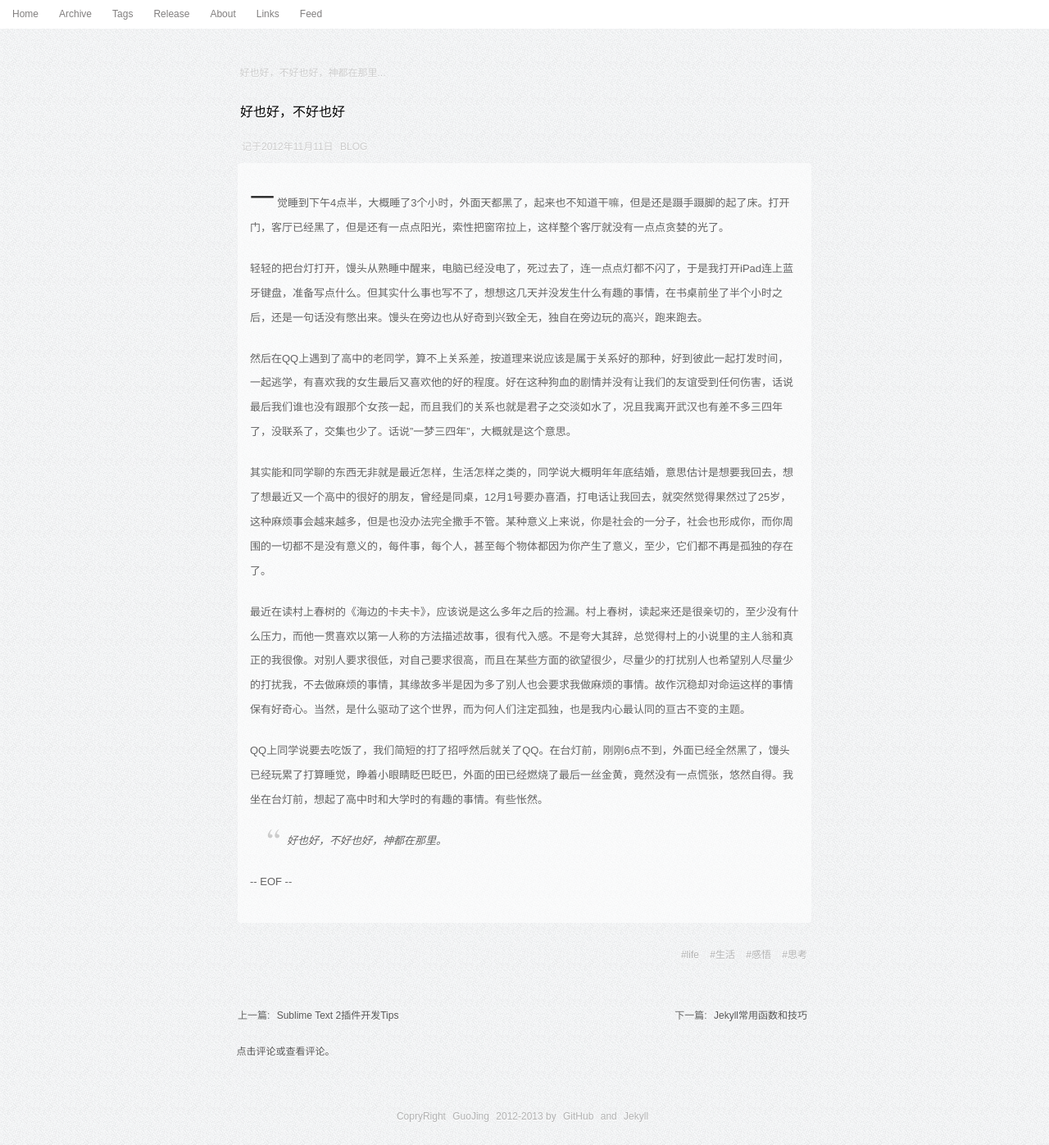
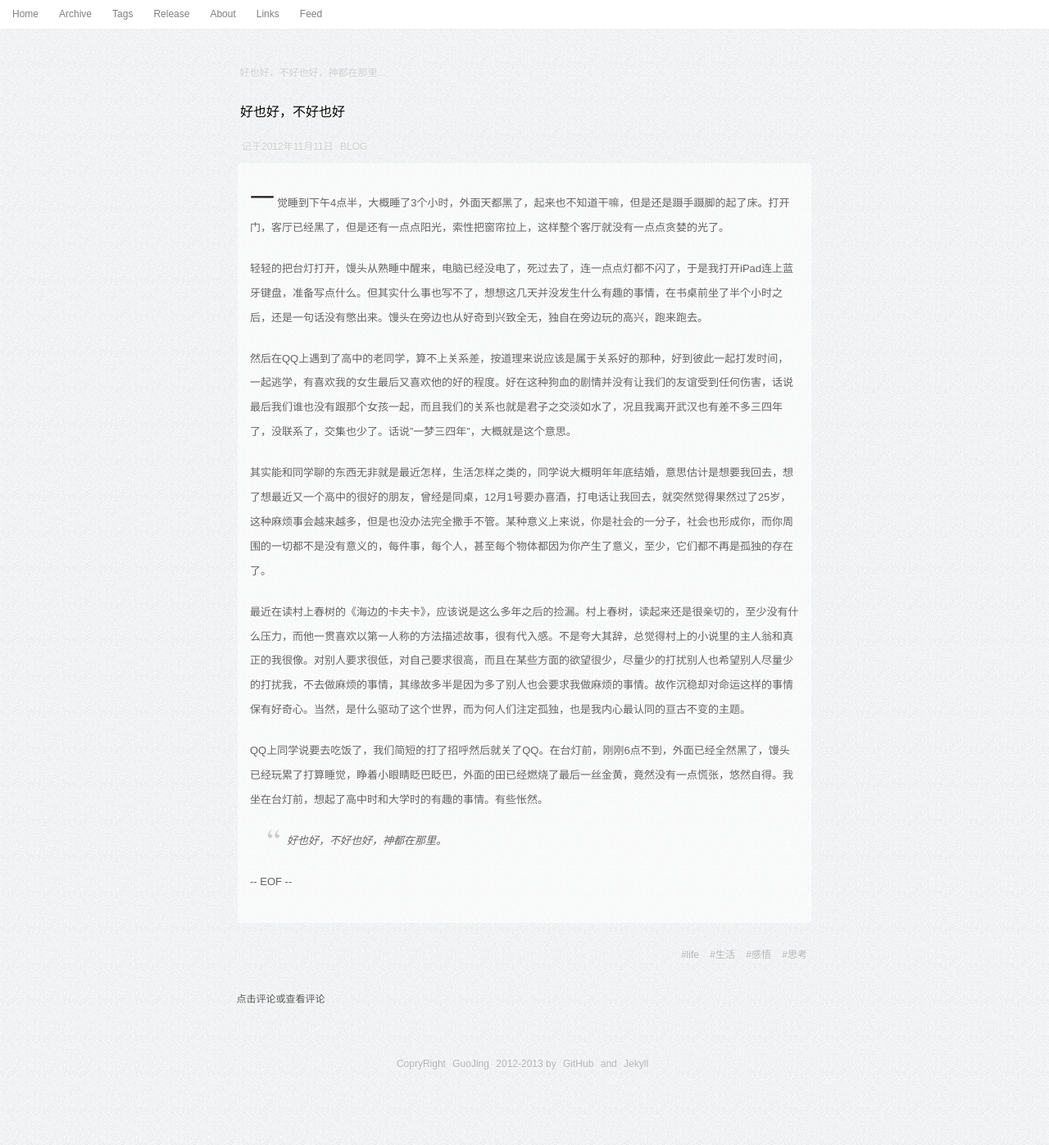
Before and after one commit to zwitzwit/guojing.github.com, a Jekyll site: the page built from _posts/blog/2012-11-11-good-or-bad.md, in a window 1280 px wide. Shown: the whole page at 82% size. Built offline with Jekyll 4.4.1, drawn with Linux system fonts in a browser that asks for light colours; Markdown is read by kramdown in place of the engine named in the settings.

Commit message:
add more page

```diff
--- a/_layouts/post.html
+++ b/_layouts/post.html
@@ -69,25 +69,25 @@
 </div>
 </div>
 
-<div class="guide clearfix">
+<!-- <div class="guide clearfix">
 <div class="previous">
   {% if page.previous %}
-  上一篇: <a href="{{ page.previous.url }}">{{ page.previous.title }}</a>
+  <a href="{{ page.previous.url }}">{{ page.previous.title }}</a>
   {% endif %}
 </div>
 <div class="next">
   {% if page.next %}
-  下一篇: <a href="{{ page.next.url }}">{{ page.next.title }}</a>
+  <a href="{{ page.next.url }}">{{ page.next.title }}</a>
   {% endif %}
 </div>
 </div>
-
+ -->
 <div class="comments">
 <div id="disqus_container">
     {% if page.not_comment %}
     <span class="comment">该文章已关闭评论。</span>
     {% else %}
-    <a href="#" class="comment" onclick="return false;">点击评论或查看评论。</a>
+    <a href="#" class="comment" onclick="return false;">点击评论或查看评论</a>
     {% endif %}
     <div id="disqus_thread"></div>
 </div>
--- a/css/style.css
+++ b/css/style.css
@@ -2,7 +2,7 @@ body {background: #e4e8e9 url('../images/theme/bg.png');background-attachment: f
 body {font:12px/1.6 arial,helvetica,sans-serif;margin:0;padding:0;color:#666}
 body {font-family: "Overlock","Hiragino Sans GB","Microsoft YaHei",sans-serif}
 
-.main {width:700px;margin:65px auto;}
+.main {width:700px;margin:65px auto; margin-bottom: 20px}
 .comments {width:699px;margin:35px auto;}
 .guide {width: 700px;margin: -10px auto;}
 
```
Also changed, not shown: other parts of _layouts/post.html (+1 -1 lines).
